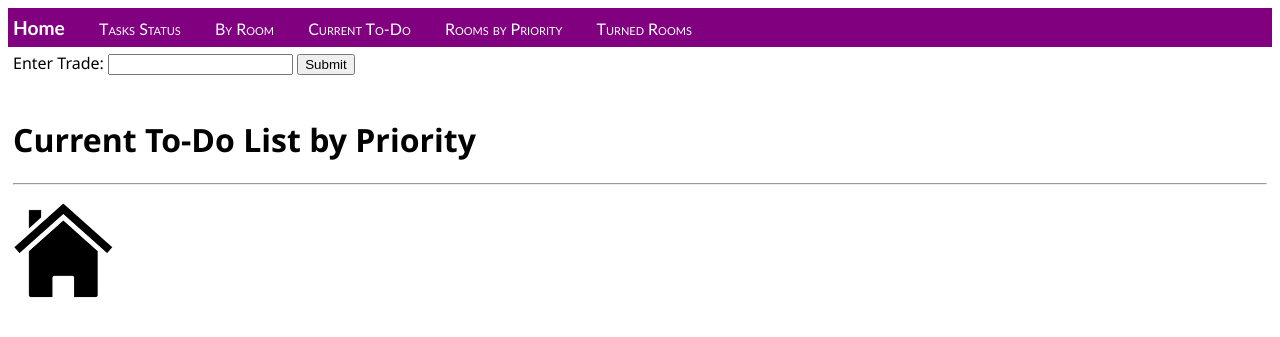
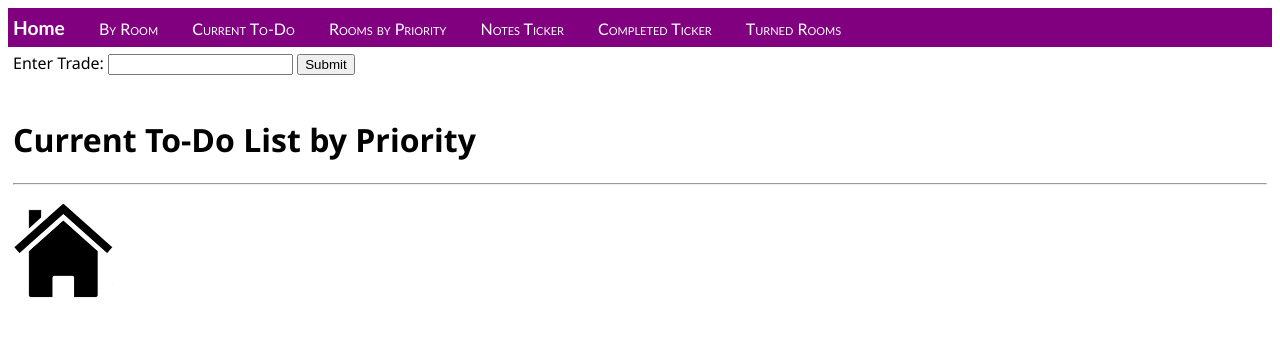
Before and after one commit to rr34/tlom, a Flask app: page /todocurrent in a window 1280 px wide. Shown: the top 337 px of the page. Run offline with Flask 3, Linux system fonts and the light colour scheme; data that the repository does not hold is empty.

Commit message:
added ticker for completed items and all notes

```diff
--- a/main.py
+++ b/main.py
@@ -55,5 +55,17 @@ def turnedrooms():
 
     return render_template('turnedrooms.html', display_this=display_this_json)
 
+@app.route("/allnotesticker", methods=['GET'])
+def allnotesticker():
+    display_this_json = sqlstatements.all_notes_ticker(look_back=14)
+
+    return render_template('completedticker.html', display_this=display_this_json)
+
+@app.route("/completedticker", methods=['GET'])
+def completedticker():
+    display_this_json = sqlstatements.completed_ticker(look_back=14)
+
+    return render_template('completedticker.html', display_this=display_this_json)
+
 if __name__ == '__main__':
     app.run(host='0.0.0.0', port=8080)
--- a/sqlstatements.py
+++ b/sqlstatements.py
@@ -122,7 +122,7 @@ ORDER BY COUNT(Status) ;
     incomplete_byroom = pd.DataFrame(invoice, columns=columns)
 
     invoice, columns = DBfunctions.sql_execute("""
-SELECT Priority , Step, Trade , CONCAT(BuildingName , ' ' ,  FrontDoor) as 'Unit' , Item , GROUP_CONCAT(CONCAT(Note, " - ", DATE_FORMAT(DATE_SUB(Moment,INTERVAL 5 hour), '%a, %d %b')) order by Moment DESC separator '---') as 'Notes'
+SELECT Priority , Step, Trade , CONCAT(BuildingName , ' ' ,  FrontDoor) as 'Unit' , Item , GROUP_CONCAT(CONCAT(Note, " - ", DATE_FORMAT(DATE_SUB(Moment,INTERVAL 5 hour), '%a, %e %b')) order by Moment DESC separator '---') as 'Notes'
 from all_notes_cte
 WHERE Status = 'todo'
 and TypeUnit = 'residence'
@@ -132,7 +132,7 @@ Order by Priority , Step, BuildingName , FrontDoor , Item ;
     todo_ordered = pd.DataFrame(invoice, columns=columns)
 
     invoice, columns = DBfunctions.sql_execute("""
-SELECT Trade , CONCAT(BuildingName , ' ' ,  FrontDoor) as 'Unit' , Item , GROUP_CONCAT(CONCAT(Note, " - ", DATE_FORMAT(DATE_SUB(Moment,INTERVAL 5 hour), '%a, %d %b')) order by Moment DESC separator '---') as 'Notes'
+SELECT Trade , CONCAT(BuildingName , ' ' ,  FrontDoor) as 'Unit' , Item , GROUP_CONCAT(CONCAT(Note, " - ", DATE_FORMAT(DATE_SUB(Moment,INTERVAL 5 hour), '%a, %e %b')) order by Moment DESC separator '---') as 'Notes'
 from all_notes_cte
 WHERE Status = 'complete'
 and siid IN (
@@ -149,7 +149,7 @@ Order by Trade , Item, Note ;
     completed_forperiod = pd.DataFrame(invoice, columns=columns)
 
     invoice, columns = DBfunctions.sql_execute("""
-SELECT CONCAT(BuildingName, " " , FrontDoor) as 'Room' , Item , Note , DATE_FORMAT(DATE_SUB(Moment, INTERVAL 5 hour), '%a, %d %b') as 'Date'
+SELECT CONCAT(BuildingName, " " , FrontDoor) as 'Room' , Item , Note , DATE_FORMAT(DATE_SUB(Moment, INTERVAL 5 hour), '%a, %e %b') as 'Date'
 from all_notes_cte
 WHERE Note LIKE '%Status->complete%'
 AND Moment >= ?
@@ -159,7 +159,7 @@ ORDER BY Item , Note , Moment ;
     markedcomplete = pd.DataFrame(invoice, columns=columns)
 
     invoice, columns = DBfunctions.sql_execute("""
-SELECT CONCAT(BuildingName, " " , FrontDoor) as 'Room' , Item , Note , DATE_FORMAT(DATE_SUB(Moment, INTERVAL 5 hour), '%a, %d %b') as 'Date'
+SELECT CONCAT(BuildingName, " " , FrontDoor) as 'Room' , Item , Note , DATE_FORMAT(DATE_SUB(Moment, INTERVAL 5 hour), '%a, %e %b') as 'Date'
 from all_notes_cte
 WHERE Note LIKE '%Status->todo%'
 AND Moment >= ?
@@ -319,7 +319,7 @@ WHERE siid in (%s) ; """ % esses
 
 def todo_list_room(building, room):
     sql_statement = """
-SELECT CONCAT(BuildingName, " " , FrontDoor) as 'Unit' , Item , Trade , Status , GROUP_CONCAT(CONCAT(Note, " - ", DATE_FORMAT(DATE_SUB(Moment,INTERVAL 5 hour), '%a, %d %b')) order by Moment DESC separator '---') as 'Notes', siid
+SELECT CONCAT(BuildingName, " " , FrontDoor) as 'Unit' , Item , Trade , Status , GROUP_CONCAT(CONCAT(Note, " - ", DATE_FORMAT(DATE_SUB(Moment,INTERVAL 5 hour), '%a, %e %b')) order by Moment DESC separator '---') as 'Notes', siid
 from all_notes_cte
 where BuildingName = ?
 and FrontDoor = ?
@@ -337,7 +337,7 @@ ORDER by SortInspect, Item ;
 def todo_list_current(specify_trade=False):
     if not specify_trade:
         sql_statement = """
-SELECT Priority , CONCAT(BuildingName, " " , FrontDoor) as 'Unit' , Step , Item , GROUP_CONCAT(CONCAT(Note, " - ", DATE_FORMAT(DATE_SUB(Moment,INTERVAL 5 hour), '%a, %d %b')) order by Moment DESC separator '---') as 'Notes', Trade , Status , siid
+SELECT Priority , CONCAT(BuildingName, " " , FrontDoor) as 'Unit' , Step , Item , GROUP_CONCAT(CONCAT(Note, " - ", DATE_FORMAT(DATE_SUB(Moment,INTERVAL 5 hour), '%a, %e %b')) order by Moment DESC separator '---') as 'Notes', Trade , Status , siid
 from all_notes_cte
 WHERE Occupancy LIKE '%vacant%'
 AND Status = 'todo'
@@ -351,7 +351,7 @@ ORDER by Priority , BuildingName , FrontDoor , Step , Item ;
         todo_json = DBfunctions.sql_execute(sql_statement, qms, 'json')
     elif specify_trade:
         sql_statement = """
-SELECT Priority , CONCAT(BuildingName, " " , FrontDoor) as 'Unit' , Step , Item , GROUP_CONCAT(CONCAT(Note, " - ", DATE_FORMAT(DATE_SUB(Moment,INTERVAL 5 hour), '%a, %d %b')) order by Moment DESC separator '---') as 'Notes', Trade , Status , siid
+SELECT Priority , CONCAT(BuildingName, " " , FrontDoor) as 'Unit' , Step , Item , GROUP_CONCAT(CONCAT(Note, " - ", DATE_FORMAT(DATE_SUB(Moment,INTERVAL 5 hour), '%a, %e %b')) order by Moment DESC separator '---') as 'Notes', Trade , Status , siid
 from all_notes_cte
 WHERE Occupancy LIKE '%vacant%'
 AND Status = 'todo'
@@ -369,7 +369,7 @@ ORDER by Priority , BuildingName , FrontDoor , Step , Item ;
 
 def turned_rooms():
     sql_statement = """
-SELECT Priority , CONCAT(BuildingName, " " , FrontDoor) as 'Unit' , Step , Item , GROUP_CONCAT(CONCAT(Note, " - ", DATE_FORMAT(DATE_SUB(Moment,INTERVAL 5 hour), '%a, %d %b')) order by Moment DESC separator '---') as 'Notes', Status , OriginalOccupancy , siid
+SELECT Priority , CONCAT(BuildingName, " " , FrontDoor) as 'Unit' , Step , Item , GROUP_CONCAT(CONCAT(Note, " - ", DATE_FORMAT(DATE_SUB(Moment,INTERVAL 5 hour), '%a, %e %b')) order by Moment DESC separator '---') as 'Notes', Status , OriginalOccupancy , siid
 from all_notes_cte
 WHERE (Status = 'todo'
 OR Item = 'Priority and Occupancy')
@@ -378,6 +378,35 @@ GROUP by siid
 ORDER by BuildingName , FrontDoor , Step , Item ;
 """
     qms = False
+    todo_json = DBfunctions.sql_execute(sql_statement, qms, 'json')
+
+    return todo_json
+
+def all_notes_ticker(look_back):
+    sql_statement = """
+SELECT DATE_FORMAT(DATE_SUB(Moment,INTERVAL 5 hour), '%a, %e %b') as 'Day', DATE_FORMAT(DATE_SUB(Moment,INTERVAL 5 hour), '%H:%i') as 'Time', CONCAT(BuildingName , ' ' ,  FrontDoor) as 'Unit' , Item , Note
+from all_notes_cte
+WHERE Moment >= DATE_SUB(NOW(),INTERVAL ? day)
+Order by Moment DESC ;
+"""
+    qms = (look_back,)
+    todo_json = DBfunctions.sql_execute(sql_statement, qms, 'json')
+
+    return todo_json
+
+def completed_ticker(look_back):
+    sql_statement = """
+SELECT DATE_FORMAT(DATE_SUB(Moment,INTERVAL 5 hour), '%a, %e %b') as 'Day', DATE_FORMAT(DATE_SUB(Moment,INTERVAL 5 hour), '%H:%i') as 'Time', CONCAT(BuildingName , ' ' ,  FrontDoor) as 'Unit' , Item , Note
+from all_notes_cte
+WHERE Status = 'complete'
+and siid IN (
+SELECT ItemID from str4_notes
+WHERE Note LIKE '%Status->todo%')
+and Note LIKE '%Status->complete%'
+and Moment >= DATE_SUB(NOW(),INTERVAL ? day)
+Order by Moment DESC ;
+"""
+    qms = (look_back,)
     todo_json = DBfunctions.sql_execute(sql_statement, qms, 'json')
 
     return todo_json
--- a/static/js/by_priority.js
+++ b/static/js/by_priority.js
@@ -19,7 +19,7 @@ function by_priority (data_obj) {
         }
         let sep_txt = ' - ';
         let new_item = document.createElement('p');
-        let new_text = document.createTextNode('Step ' + obj.Step + sep_txt + obj.Item + ' ---NOTES--- ' + obj.Notes);
+        let new_text = document.createTextNode('Step ' + obj.Step + sep_txt + '<b>' + obj.Item + '</b>' + ' ---NOTES--- ' + obj.Notes);
         new_item.appendChild(new_text);
         items_div.appendChild(new_item);
     });
--- a/templates/layout.html
+++ b/templates/layout.html
@@ -9,10 +9,12 @@
     <body>
         <div class="navbar">
             <a href="{{ url_for('home') }}" class="navbar-brand">Home</a>
-            <a href="{{ url_for('tasksstatus') }}" class="navbar-item">Tasks Status</a>
+            <!-- <a href="{{ url_for('tasksstatus') }}" class="navbar-item">Tasks Status</a> -->
             <a href="{{ url_for('byroom') }}" class="navbar-item">By Room</a>
             <a href="{{ url_for('todocurrent') }}" class="navbar-item">Current To-Do</a>
             <a href="{{ url_for('roomsbypriority') }}" class="navbar-item">Rooms by Priority</a>
+            <a href="{{ url_for('allnotesticker') }}" class="navbar-item">Notes Ticker</a>
+            <a href="{{ url_for('completedticker') }}" class="navbar-item">Completed Ticker</a>
             <a href="{{ url_for('turnedrooms') }}" class="navbar-item">Turned Rooms</a>
 
         </div>
--- a/templates/todocurrent.html
+++ b/templates/todocurrent.html
@@ -21,7 +21,7 @@ To-Do by Priority
     let heading = document.getElementById("heading");
     heading.innerHTML = "Current To-Do List by Priority";
 
-    let items_div = by_priority(data_obj=post_data_obj)
-        document.body.appendChild(items_div);
+    let items_div = by_priority(data_obj=post_data_obj);
+    document.body.appendChild(items_div);
 </script>
 {% endblock %}
```
Also changed, not shown: static/js/justnotes.js (added, +20 -0 lines), templates/allnotesticker.html (added, +19 -0 lines), templates/completedticker.html (added, +19 -0 lines).
